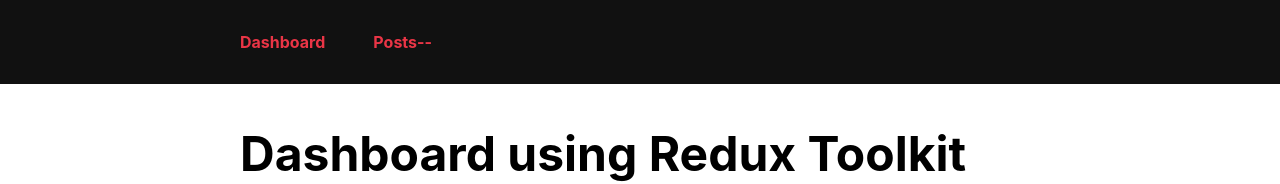
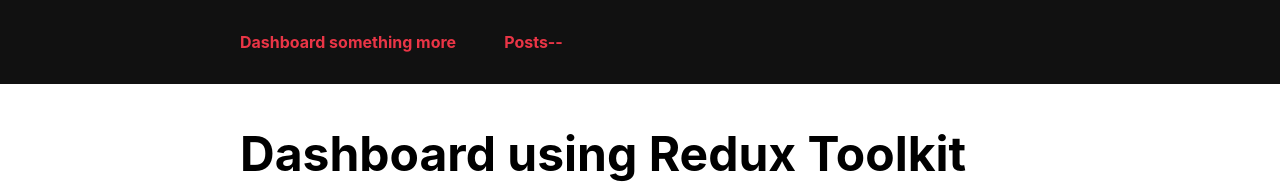
Before and after one commit to rubangarmon/git-tests, a React (Create React App) app: page / in a window 1280 px wide. Shown: the top 184 px of the page. Built offline with nearby package versions, Linux system fonts and the light colour scheme; the HTML template or start-up script is replaced by a standard one.

Commit message:
main another change 3 commit

```diff
--- a/src/components/Navbar.js
+++ b/src/components/Navbar.js
@@ -4,7 +4,7 @@
 export const Navbar = () => (
   <nav>
     <section>
-      <Link to="/">Dashboard</Link>
+      <Link to="/">Dashboard something more</Link>
       <Link to="/posts">Posts--</Link>
     </section>
   </nav>
```
